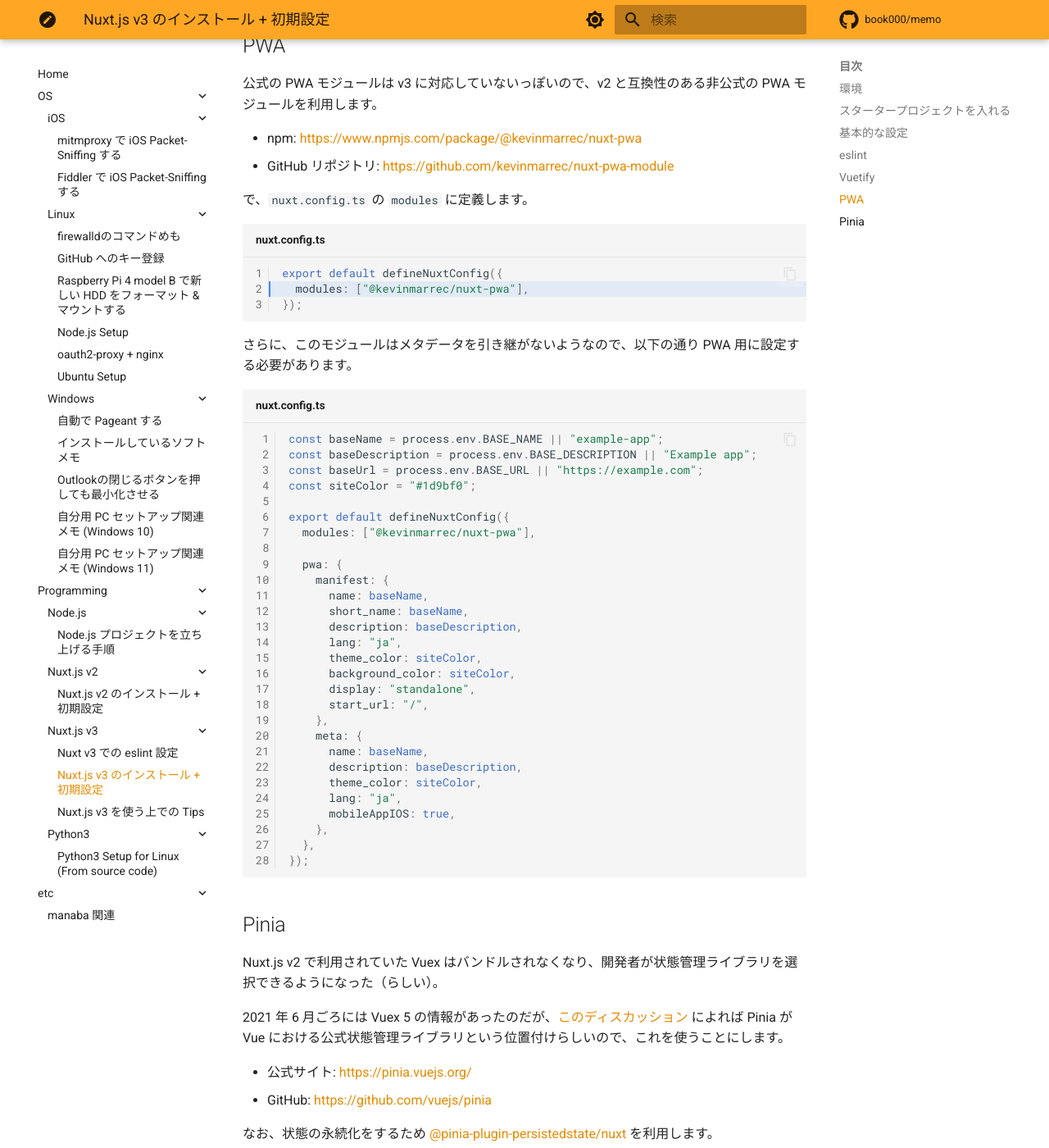
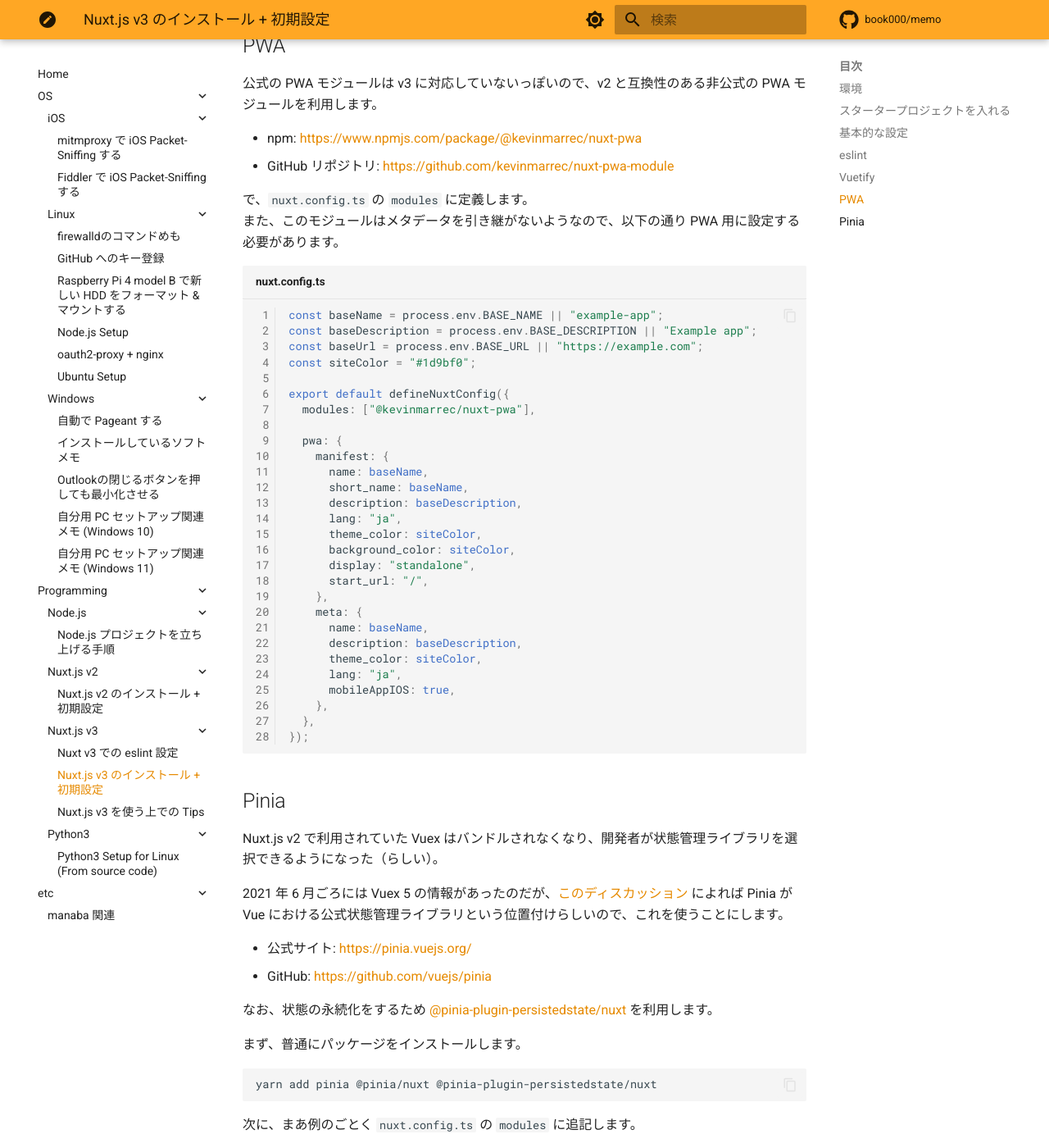
Before and after one commit to book000/memo, an MkDocs documentation site: the page built from docs/programming/nuxtjs3/installation.md, in a window 1280 px wide and 1400 px high, scrolled down 5397 px. Shown: the whole window at 82% size. Built offline with MkDocs 1.6.1 and Material for MkDocs 9.7.7, drawn with Linux system fonts in a browser that asks for light colours; comment, search, counter and statistics services are not loaded.

Commit message:
Update installation.md

````diff
--- a/docs/programming/nuxtjs3/installation.md
+++ b/docs/programming/nuxtjs3/installation.md
@@ -250,14 +250,7 @@
 - GitHub リポジトリ: https://github.com/kevinmarrec/nuxt-pwa-module
 
 で、`nuxt.config.ts` の `modules` に定義します。
-
-```typescript title="nuxt.config.ts" linenums="1" hl_lines="2"
-export default defineNuxtConfig({
-  modules: ["@kevinmarrec/nuxt-pwa"],
-});
-```
-
-さらに、このモジュールはメタデータを引き継がないようなので、以下の通り PWA 用に設定する必要があります。
+また、このモジュールはメタデータを引き継がないようなので、以下の通り PWA 用に設定する必要があります。
 
 ```typescript title="nuxt.config.ts" linenums="1"
 const baseName = process.env.BASE_NAME || "example-app";
@@ -304,7 +297,7 @@
 まず、普通にパッケージをインストールします。
 
 ```shell
-yarn add pinia @pinia/nuxt
+yarn add pinia @pinia/nuxt @pinia-plugin-persistedstate/nuxt
 ```
 
 次に、まあ例のごとく `nuxt.config.ts` の `modules` に追記します。
````
